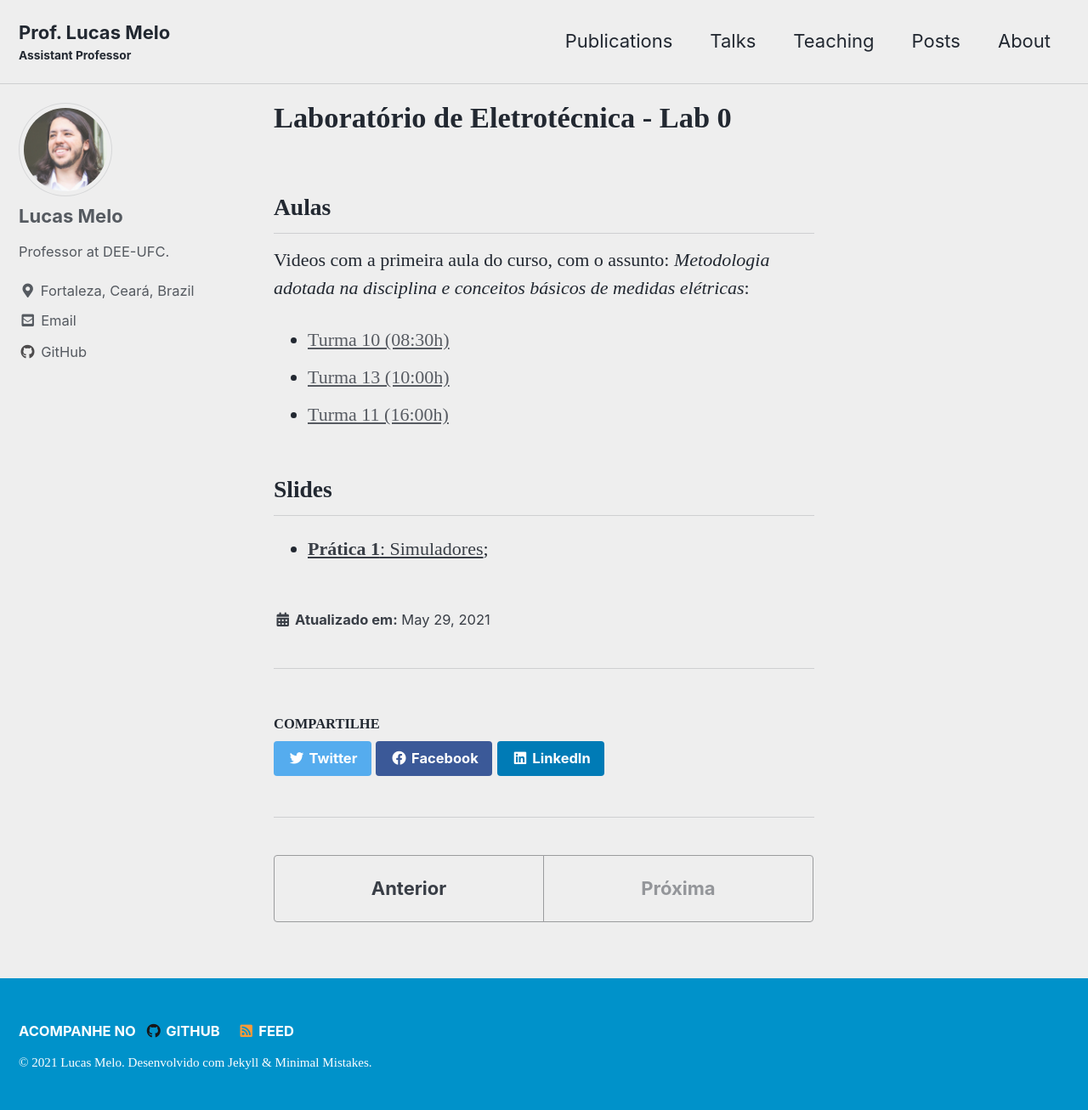
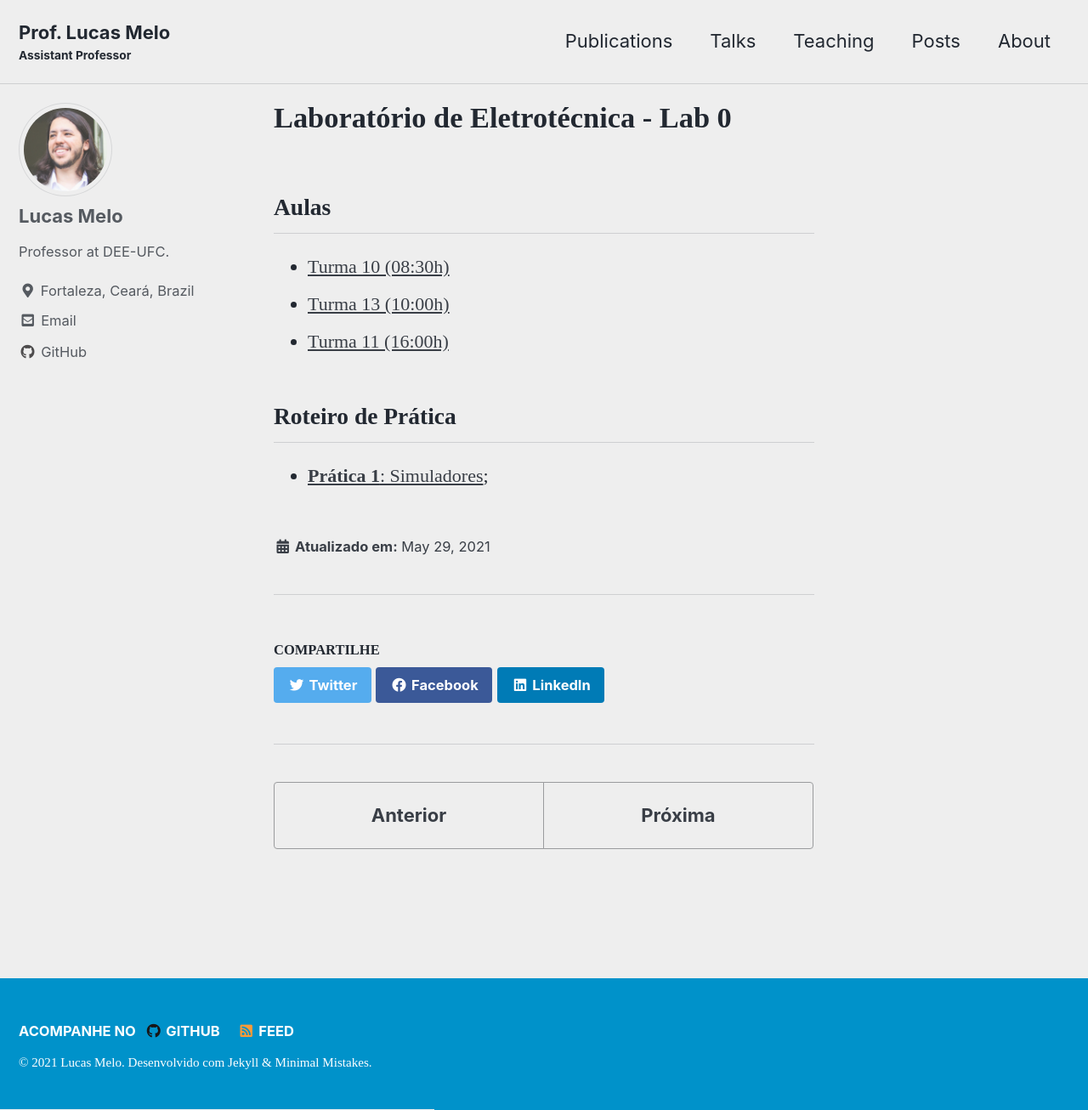
Before and after one commit to lucassm/lucassm.github.io, a Jekyll site: the page built from _teaching/LE-2021-1/Lab-1/index.md, in a window 1280 px wide and 1306 px high. Shown: the whole window at 85% size. Built offline with Jekyll 4.4.1, drawn with Linux system fonts in a browser that asks for light colours; cached includes are drawn as plain includes; some web fonts are replaced.

Commit message:
UPDADE: LE-2021 Lab1 e CII-2021 Lab-III

```diff
--- a/_teaching/LE-2021-1/Lab-1/index.md
+++ b/_teaching/LE-2021-1/Lab-1/index.md
@@ -9,10 +9,9 @@
 ---
 
 ## Aulas
-Videos com a primeira aula do curso, com o assunto: *Metodologia adotada na disciplina e conceitos básicos de medidas elétricas*:
-- [Turma 10 (08:30h)]()
-- [Turma 13 (10:00h)]()
-- [Turma 11 (16:00h)]()
+- [Turma 10 (08:30h)](https://drive.google.com/file/d/1_D_8pEfjaE4CAaKxDfFNclrT6wjcUgaR/view?usp=sharing)
+- [Turma 13 (10:00h)](https://drive.google.com/file/d/1YxAIuZGuasCBsrnnXwJ-OoRlm-9y82wH/view?usp=sharing)
+- [Turma 11 (16:00h)](https://drive.google.com/file/d/13q3xw0lSI7cA1KnJgkWftohUyQpovAAf/view?usp=sharing)
 
-## Slides
+## Roteiro de Prática
 - [**Prática 1**: Simuladores](https://github.com/lucassm/lucassm.github.io/raw/master/files/LE-2021-1/Lab_Eletrotecnica_01.pdf);
```
Also changed, not shown: _teaching/CII-2021-1/Lab-II/index.md (+1 -1 lines), _teaching/CII-2021-1/Lab-III/index.md (added, +15 -0 lines), _teaching/CII-2021-1/index.md (+1 -1 lines), _teaching/DEE-2021/Unidade-02/example2-1.md (added, +40 -0 lines), _teaching/DEE-2021/Unidade-02/index.md (+2 -1 lines), _teaching/DEE-2021/Unidade-02/example-2-1-a.png (added), _teaching/DEE-2021/Unidade-02/example-2-1-b.png (added), _teaching/DEE-2021/Unidade-02/example-2-1-c.png (added), 1 other file.
